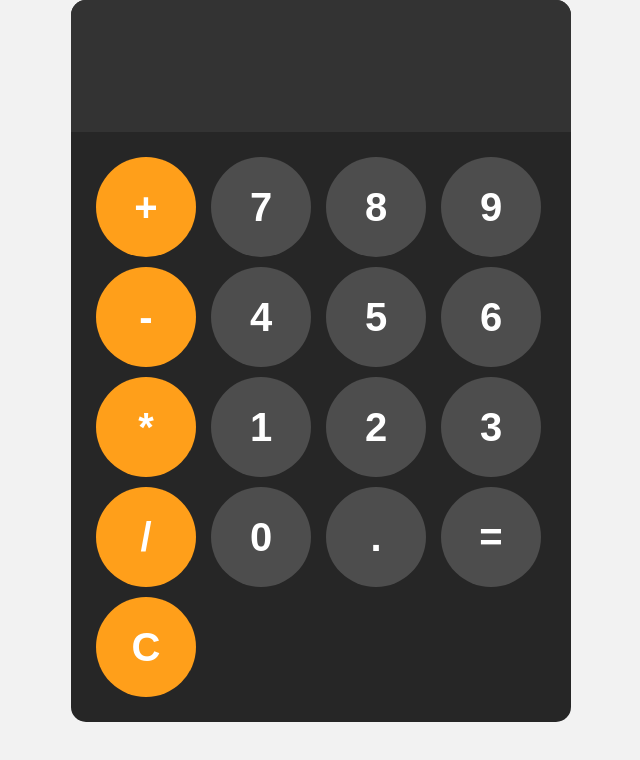
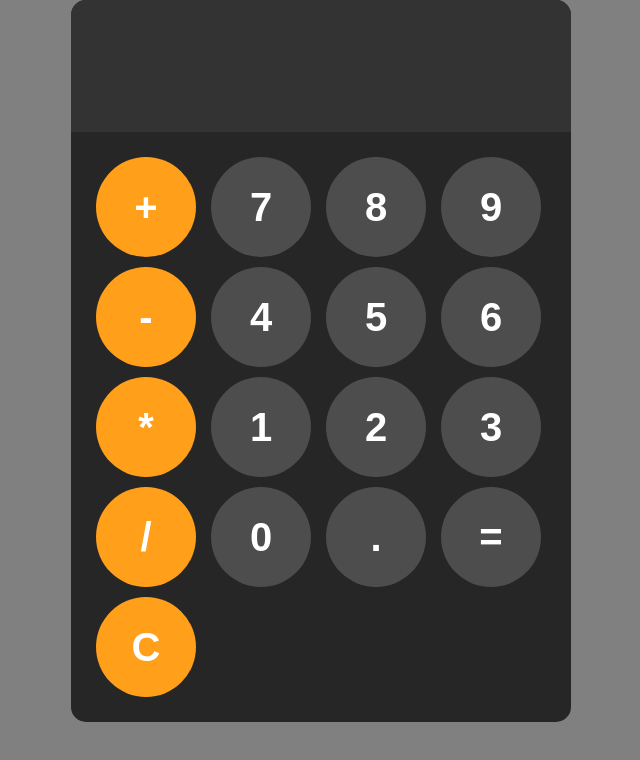
Before and after one commit to flume08/calculator-, a plain HTML site: page index.html in a window 1280 px wide. Shown: the whole page, without its empty margins (319-959 px from the left). Drawn offline with Linux system fonts and the light colour scheme.

```diff
--- a/style.css
+++ b/style.css
@@ -4,7 +4,7 @@ body{
     justify-content: center;
     align-items: center;
     height: 100wh;
-    background-color: hsl(0, 0%, 95%);
+    background-color: grey
 }
 #calculator{
     font-family: Arial, sans-serif;
```
